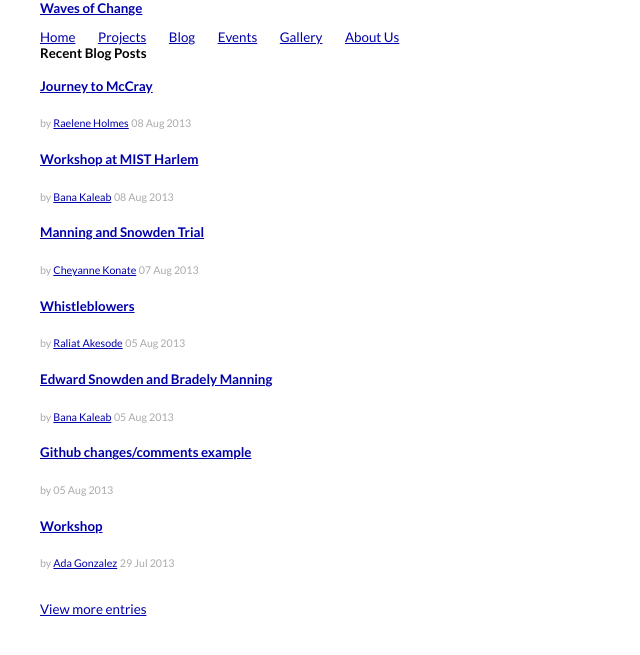
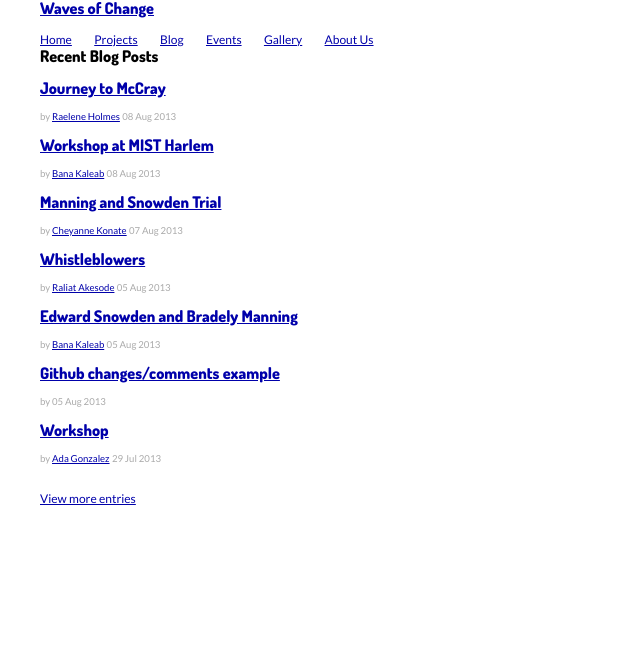
Before and after one commit to WavesofChange/woc-jekyll, a Jekyll site: the page built from index.html, in a window 1280 px wide. Shown: the top 655 px of the page, without its empty margins (0-640 px from the left). Built offline with Jekyll 4.4.1, drawn with Linux system fonts in a browser that asks for light colours.

Commit message:
fixed font types

```diff
--- a/_layouts/default.html
+++ b/_layouts/default.html
@@ -11,6 +11,8 @@
 
         <!-- Custom CSS -->
         <link rel="stylesheet" href="{{ site.baseurl }}/css/main.css">
+        <link href='http://fonts.googleapis.com/css?family=Dosis:800' rel='stylesheet' type='text/css'>
+        <link href='http://fonts.googleapis.com/css?family=Lato' rel='stylesheet' type='text/css'>
 
         <!-- Custom JS -->
         <script src="http://ajax.googleapis.com/ajax/libs/jquery/1/jquery.min.js"></script>
--- a/css/main.css
+++ b/css/main.css
@@ -3,9 +3,20 @@
 /* Common
 /*
 /*****************************************************************************/
-
-@import url(http://fonts.googleapis.com/css?family=Dosis:600,700,800);
-@import url(http://fonts.googleapis.com/css?family=Lato:100,300,400,700,900,100italic,300italic,400italic,700italic,900italic);
+/*****************************************************************************/
+/*
+/* woc site colors
+/*
+/* blue: #36596d;
+/* pink: #a54f57;
+/* orange: #e3a112; -- no swatch for this one
+/* green: #b4c269/ #859648;
+/* yellow: #eee810;  -- no swatch for this one
+/*
+/* @import url(http://fonts.googleapis.com/css?family=Dosis:800);
+/* @import url(http://fonts.googleapis.com/css?family=Lato:400);
+/*
+/*****************************************************************************/
 
 /* Global Reset */
 * {
@@ -17,12 +28,19 @@ html, body { height: 100%; }
 
 body {
   background-color: #FFF;
-  font: 13.34px 'Lato', "HelveticaNeue", "Lucida Grande", sans-serif;
+  /*font: 13.34px 'Lato', "HelveticaNeue", "Lucida Grande", sans-serif; */
+  font-family: 'Lato', 'Helvetica Neue', 'Lucida Grande', sans-serif;
+  font-size: 12px;
+  line-height: 16px;
 }
 
 h1, h2, h3, h4, h5, h6 {
-  font-size: 100%;
-  font-family: 13.34px 'Dosis';
+  /*font-size: 92.308%;
+  font-family: 13.34px 'Dosis';*/
+
+  font-family: 'Dosis';
+  font-size: 16px;
+
 }
 
 h1 { margin-bottom: 1em; }
@@ -42,7 +60,6 @@ ul, ol {
   list-style-type: none;
 }
 
-
 /*****************************************************************************/
 /*
 /* Post
@@ -52,7 +69,6 @@ ul, ol {
   margin-bottom: 0;
 
 }
-
 
 /*****************************************************************************/
 /*
@@ -65,14 +81,13 @@ ul, ol {
 }
 
 .posts li {
-  line-height: 1.75em;
+  line-height: 1.333em;
 }
 
 .posts span {
   color: #aaa;
   font-size: 80%;
 }
-
 
 .nav {
   list-style-type: none;
@@ -171,8 +186,6 @@ aside {
   float: left;
 }
 
-
-
 /*****************************************************************************/
 /*
 /* Basic Styles
```
